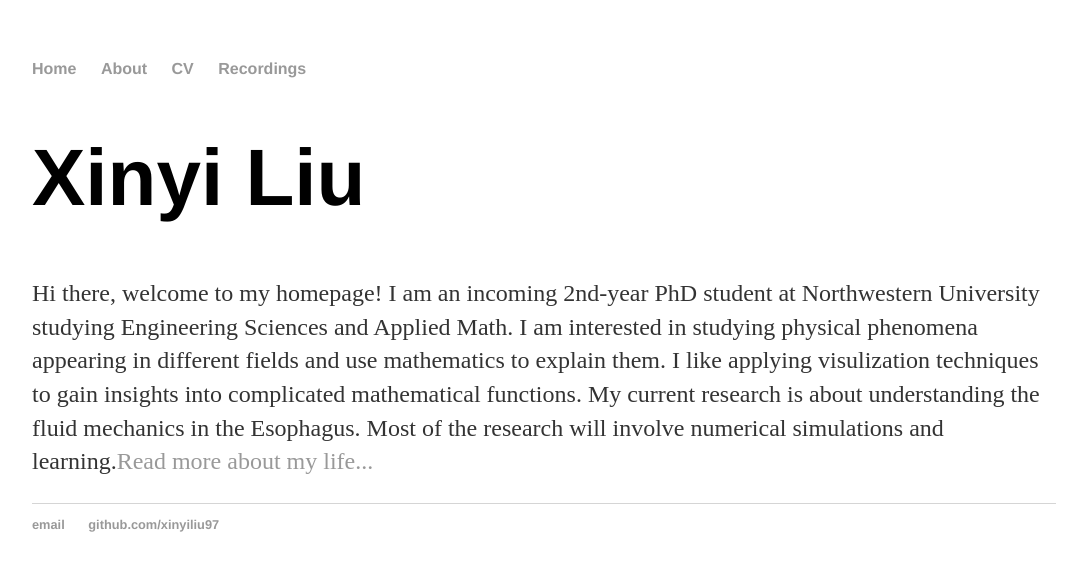
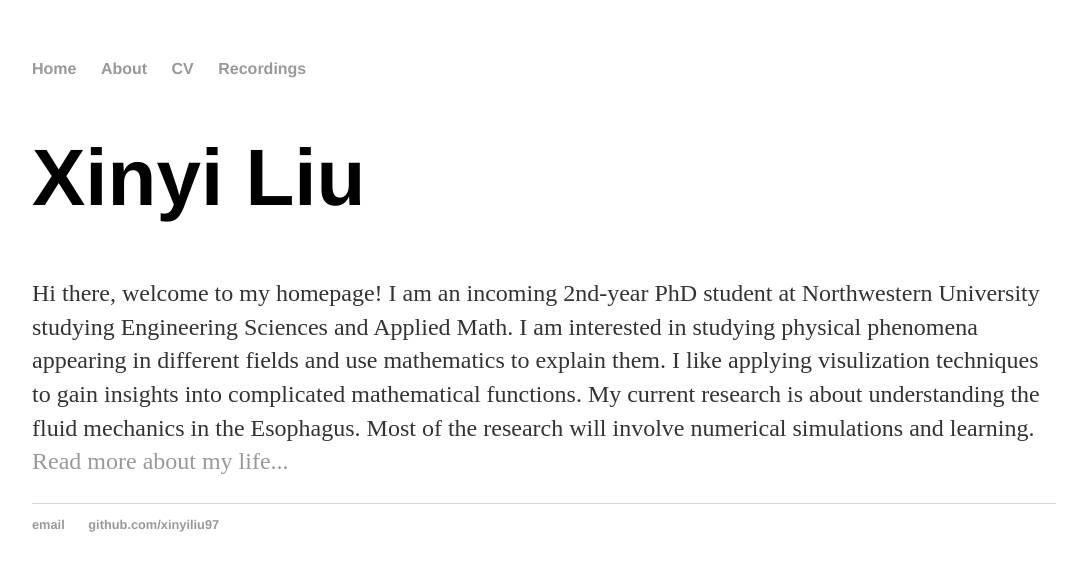
Before and after one commit to xinyiliu97/xinyiliu97.github.io, a Jekyll site: the page built from index.html, in a window 1280 px wide. Shown: the top 571 px of the page, without its empty margins (96-1166 px from the left). Built offline with Jekyll 4.4.1, drawn with Linux system fonts in a browser that asks for light colours.

Commit message:
update about

```diff
--- a/about/index.html
+++ b/about/index.html
@@ -5,7 +5,7 @@ title: About
 
 <div class="blurb">
 	<h1>{{ page.title }}</h1>
-	<p style="float: right;"><img src="DRS06804.jpg" height="400" width="600" hspace = "50"></p>
+	<p style="float: right;"><img src="DRS06804.jpg" height="400" width="400" hspace = "50"></p>
 
 <p>I grew up in Shanghai, China and obtained my B.A. degree from Wheaton College, MA.
 I started my PhD program in Engineering Sciences and Applied Mathematics at Northwestern in fall 2020.
--- a/index.html
+++ b/index.html
@@ -7,5 +7,5 @@ title: Xinyi Liu
 	<p>Hi there, welcome to my homepage! I am an incoming 2nd-year PhD student at Northwestern University studying Engineering Sciences and Applied Math.
 	I am interested in studying physical phenomena appearing in different fields and use mathematics to explain them. I like applying visulization techniques to gain insights into
 	complicated mathematical functions.
-	My current research is about understanding the fluid mechanics in the Esophagus. Most of the research will involve numerical simulations and learning.<a href="/about">Read more about my life...</a></p>
+	My current research is about understanding the fluid mechanics in the Esophagus. Most of the research will involve numerical simulations and learning.<a href="/about"> Read more about my life...</a></p>
 </div><!-- /.blurb -->
```
